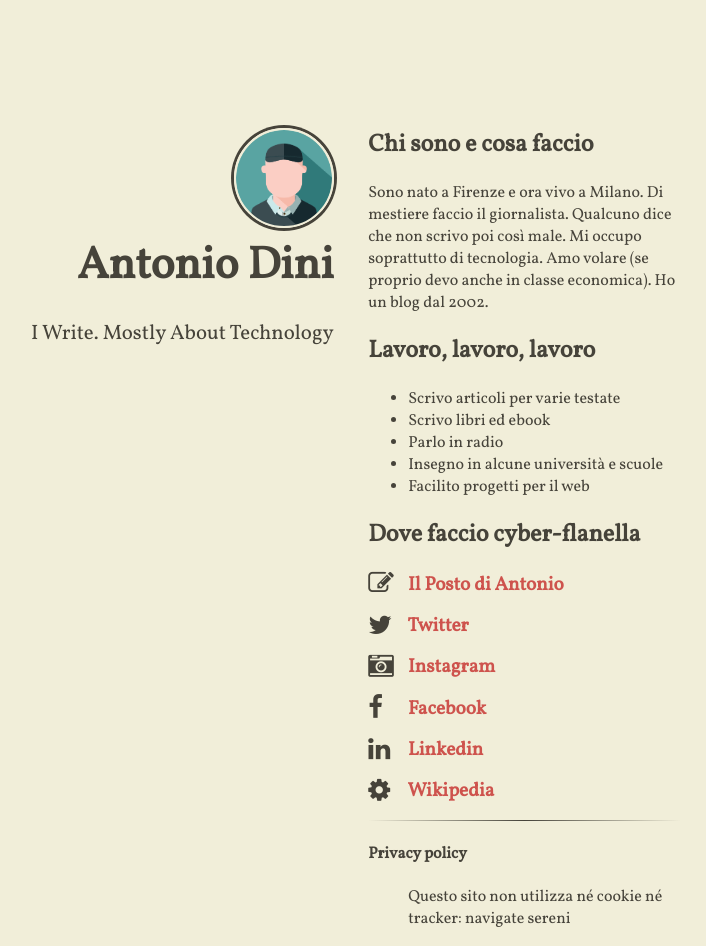
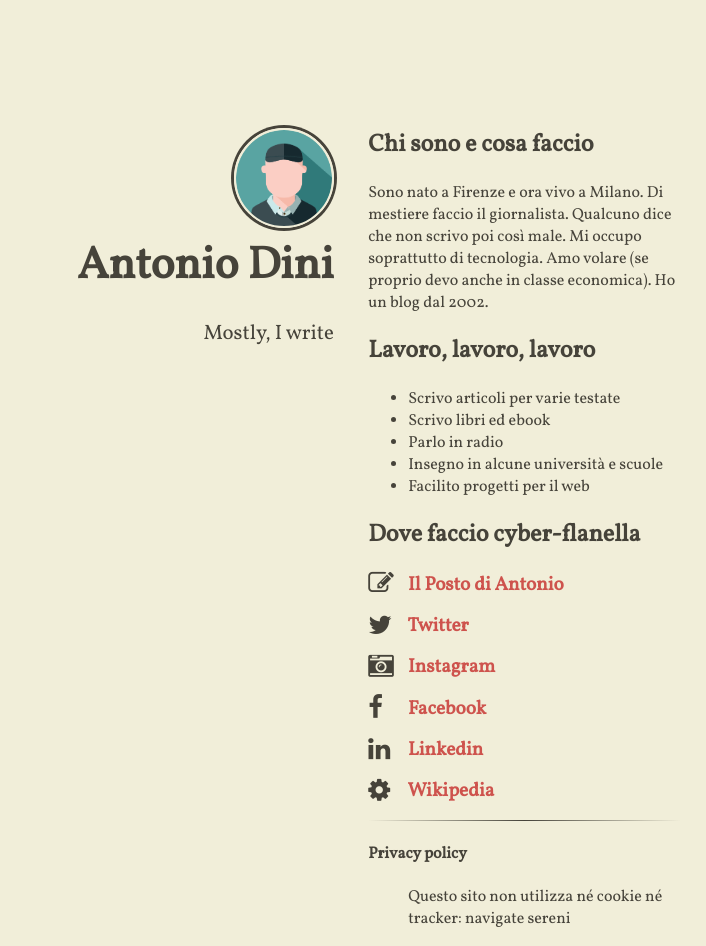
Before and after one commit to antoniodini/antoniodini.github.io, a Jekyll site: the page built from index.html, in a window 1280 px wide. Shown: the whole page, without its empty margins (299-1005 px from the left). Built offline with Jekyll 4.4.1, drawn with Linux system fonts in a browser that asks for light colours; nearby versions of some CDN libraries.

Commit message:
Mostly I write - cambiato motto
È nel file di configurazione, non in quello dei contenuti in include

```diff
--- a/_config.yml
+++ b/_config.yml
@@ -9,7 +9,7 @@ compass:
   # author will appear under the avatar (optional)
   author: "Antonio Dini"
   # tagline will appear under the title (optional)
-  tagline: "I Write. Mostly About Technology"
+  tagline: "Mostly, I write"
   # if include_content is true, the contents of the content.html include will be
   # added right above the generated item list, if present
   include_content: true
```
